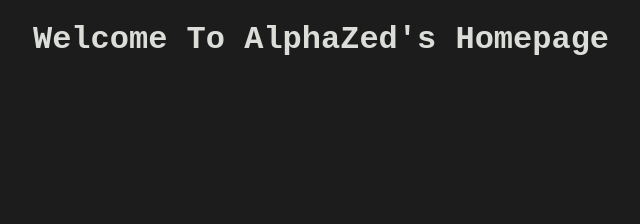
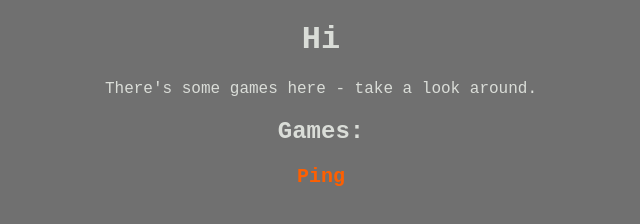
Before and after one commit to AlphaZed73/alphazed73.github.io, a plain HTML site: page index.html in a window 1280 px wide. Shown: the whole page, without its empty margins (319-959 px from the left). Drawn offline with Linux system fonts and the light colour scheme.

Commit message:
website ui features like links to games

```diff
--- a/index.html
+++ b/index.html
@@ -8,6 +8,17 @@
     </head>
 
     <body>
-        <h1>Welcome To AlphaZed's Homepage</h1>
+        <div class="header">
+
+        </div>
+        <h1>Hi</h1>
+        <p>There's some games here - take a look around.</p>
+        <h2>Games:</h2>
+        <div id="gameList">
+            <a href="ping.html">Ping</a>
+        </div>
+        <div class="footer">
+
+        </div>
     </body>
 </html>
--- a/scripts/ping.js
+++ b/scripts/ping.js
@@ -48,14 +48,14 @@ window.onload = function() {
     context = board.getContext("2d") // used for drawing on the board
 
     // draw initial player1
-    context.fillStyle = "green";
+    context.fillStyle = "red";
     context.fillRect(player1.x, player1.y, player1.width, player1.height);
 
     // draw initial player2
     context.fillRect(player2.x, player2.y, player2.width, player2.height);
 
     // draw initial ball
-    context.fillStyle = "red";
+    context.fillStyle = "white";
     context.fillRect(ball.x, ball.y, ball.width, ball.height);
 
     requestAnimationFrame(update);
@@ -111,6 +111,7 @@ function update() {
     context.fillRect(player2.x, player2.y, player2.width, player2.height);
 
     // draw ball
+    context.fillStyle = "white";
     context.fillRect(ball.x, ball.y, ball.width, ball.height);
 
     // draw centerline
--- a/styles/home.css
+++ b/styles/home.css
@@ -3,18 +3,28 @@ Color Palette
 
 #1c1c1c
 #daddd8
-#757761
+#707070
 #fe5f00
 #96031a
 */
 
 body {
     margin: 0px;
-    background-color: #1c1c1c;
+    background-color: #707070;
     color: #daddd8;
     font-family: 'Courier New', Courier, monospace;
+    text-align: center;
 }
 
-h1 {
-    text-align: center;
+a {
+    color: #fe5f00;
+    font-weight: bold;
+    text-decoration: none;
+    font-size: 20px;
+    letter-spacing: normal;
+    transition: letter-spacing 0.5s;
 }
+
+a:hover {
+    letter-spacing: 2px;
+}
--- a/styles/ping.css
+++ b/styles/ping.css
@@ -1,7 +1,3 @@
-body {
-    text-align: center;
-}
-
 #board {
     background-color: black;
     border-top: 8px solid red;
```
Also changed, not shown: ping.html (+1 -0 lines).
